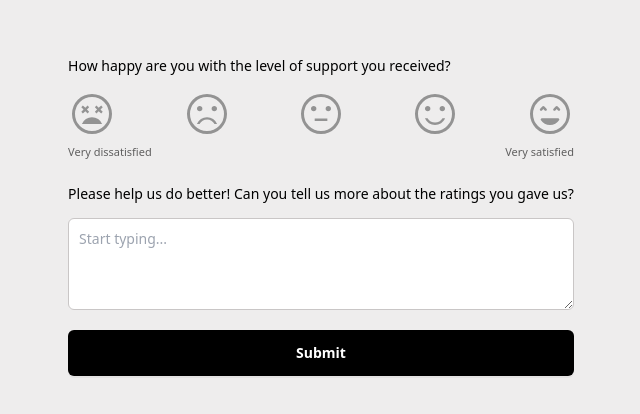
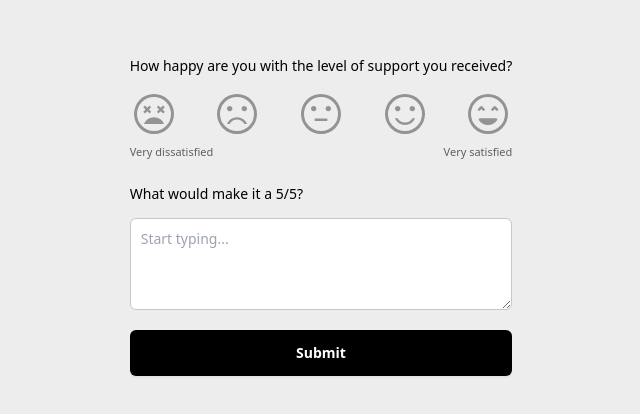
Before and after one commit to PostHog/posthog-csat, a Next.js app: page / in a window 1280 px wide. Shown: the part 184-598 px from the top of the page, without its empty margins (319-959 px from the left). Built offline with nearby package versions, Linux system fonts and the light colour scheme; no server answers.

Commit message:
adjust text label

```diff
--- a/src/pages/index.tsx
+++ b/src/pages/index.tsx
@@ -128,8 +128,7 @@ export default function Home() {
               </div>
               <div className="pt-6">
                 <div className="text-sm font-medium">
-                  Please help us do better! Can you tell us more about the ratings you gave
-                  us?
+                  What would make it a 5/5?
                 </div>
                 <textarea
                   className="w-full text-sm text-black rounded-[.375rem] mt-3.5 pt-2.5 px-2.5 bg-white"
```
